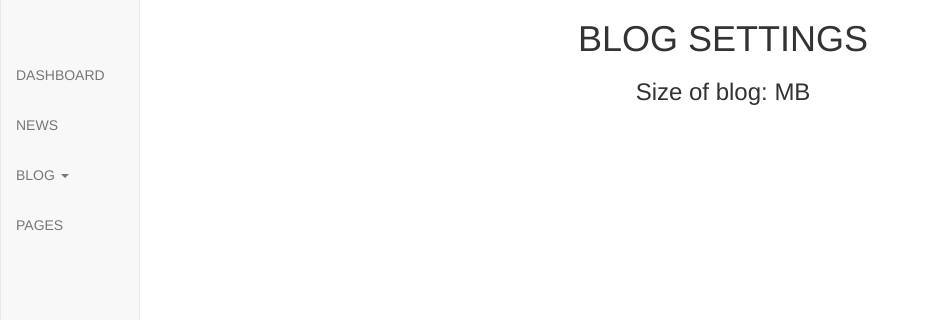
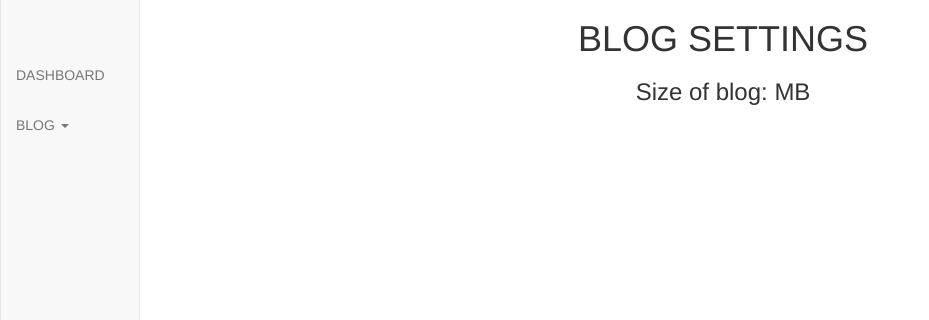
Before and after one commit to henningtandberg/blog-management, a PHP site: page /blog/adminpanel-blog.php in a window 1280 px wide; the page is wider, and only the part inside the window is pictured. Shown: the part 51-371 px from the top of that part, without its empty margins (0-929 px from the left). Run offline with PHP 8.4, Linux system fonts and the light colour scheme; the visitor is signed in with stand-in values (Sample User, id 1); data that the repository does not hold is empty.

Commit message:
removed options from navbar

```diff
--- a/admin/admin-header.php
+++ b/admin/admin-header.php
@@ -48,7 +48,7 @@
 
         <li><a href=<?php echo $sitelink."home"; ?>>DASHBOARD</a></li>
 
-        <li><a href=<?php echo $sitelink."news"; ?>>NEWS</a></li>
+        <!--<li><a href=<?php //echo $sitelink."news"; ?>>NEWS</a></li>-->
 
         <li><!-- BLOGG START -->
             <a class="dropdown-toggle" data-toggle="dropdown" href="">BLOG
@@ -61,7 +61,7 @@
             </ul>
         </li><!-- BLOGG END -->
 
-        <li><a href=<?php echo $sitelink."pages"; ?>>PAGES</a></li>
+        <!--<li><a href=<?php //echo $sitelink."pages"; ?>>PAGES</a></li>-->
 
     </ul>
 </nav>
```
